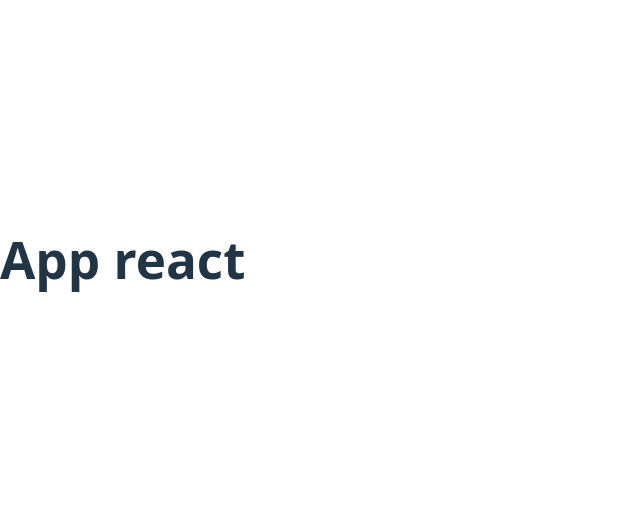
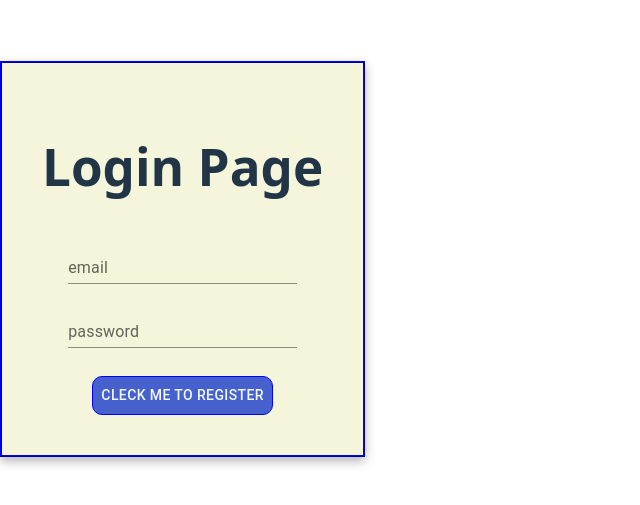
Before and after one commit to Thurunuhashitha/Multi-User-Expenses-Tracker-frountEnd, a React (Vite) app: page /login in a window 1280 px wide. Shown: the part 141-646 px from the top of the page, without its empty margins (0-640 px from the left). Built offline with nearby package versions, Linux system fonts and the light colour scheme.

Commit message:
developed login page

```diff
--- a/src/App/App.jsx
+++ b/src/App/App.jsx
@@ -1,10 +1,11 @@
+import Login from '../Pages/Login/Login'
 import './App.css'
 
 function App() {
 
   return (
     <>
-       <h1>App react</h1>
+       <Login/>
     </>
   )
 }
--- /dev/null
+++ b/src/Pages/Login/Login.jsx
@@ -0,0 +1,28 @@
+import React from 'react'
+import './loginStyle.css'
+import Box from '@mui/material/Box'
+import Input from '../../Component/input/input'
+import Button from '../../Component/button/button'
+import { Link } from 'react-router-dom'
+
+export default function Login() {
+  return (
+    <Box className='main'>
+      <Box className='form'>
+        <h1>Login Page</h1>
+        <Input
+            label="email"
+            type="email"
+          />
+          <Input
+            label="password"
+            type="password"
+          />
+            <Button className='button'
+              text="Cleck me to Register"
+            />
+
+      </Box>
+    </Box>
+  )
+}
--- /dev/null
+++ b/src/Pages/Login/loginStyle.css
@@ -0,0 +1,26 @@
+.main {
+    display: flex;
+    justify-content: center;
+    align-items: center;
+    height: 100vh;
+    text-align: center;
+}
+
+.form {
+    border: 2px solid blue;
+    padding: 40px;
+    box-shadow: 0px 4px 10px rgba(0, 0, 0, 0.3); /* Fixed box-shadow */
+    border-style: ridge;
+    background-color: beige;
+}
+.button.button {
+    background-color: rgb(70, 97, 206);
+    margin-top: 20px;
+    border: 1px solid blue;
+    color: aliceblue;
+    border-radius: 10px;
+}
+
+.button.button:hover{
+    background-color: blue;
+}
```
Also changed, not shown: package.json (+7 -1 lines), 1 other file (tests, documents, lock files or other folders).
